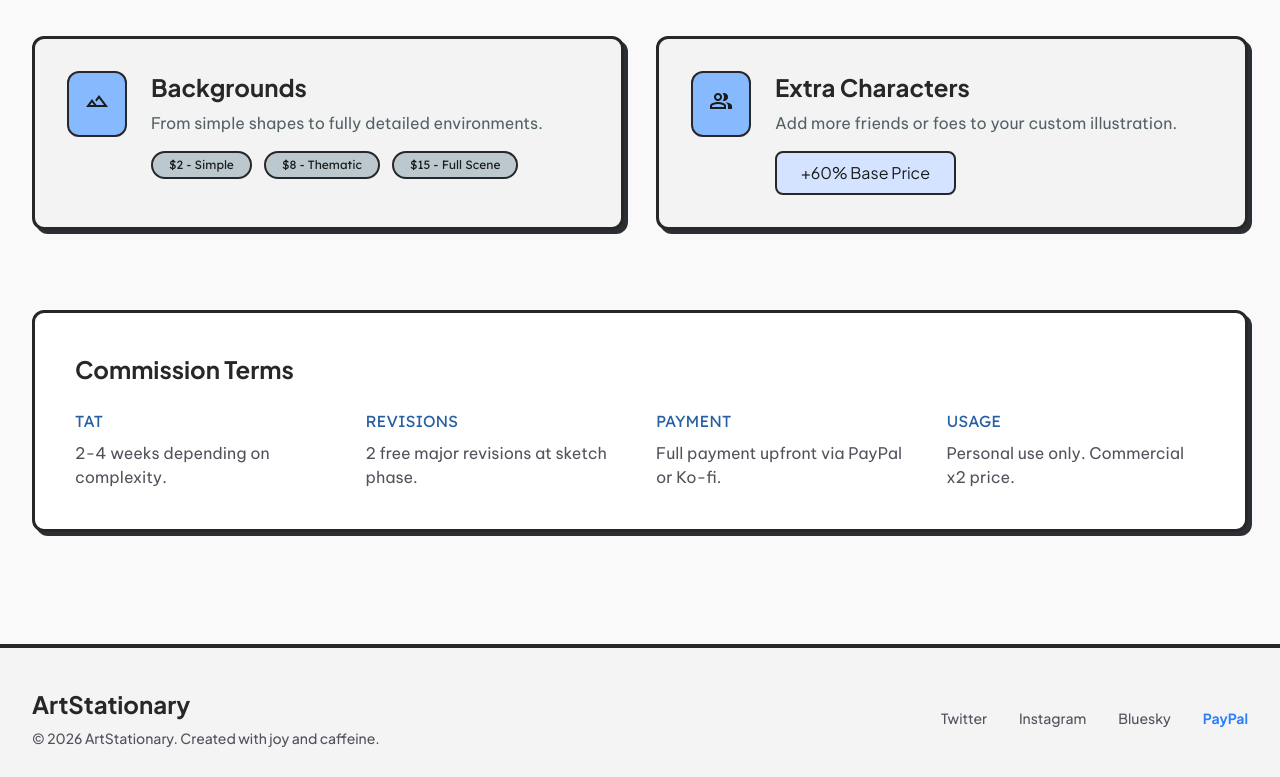
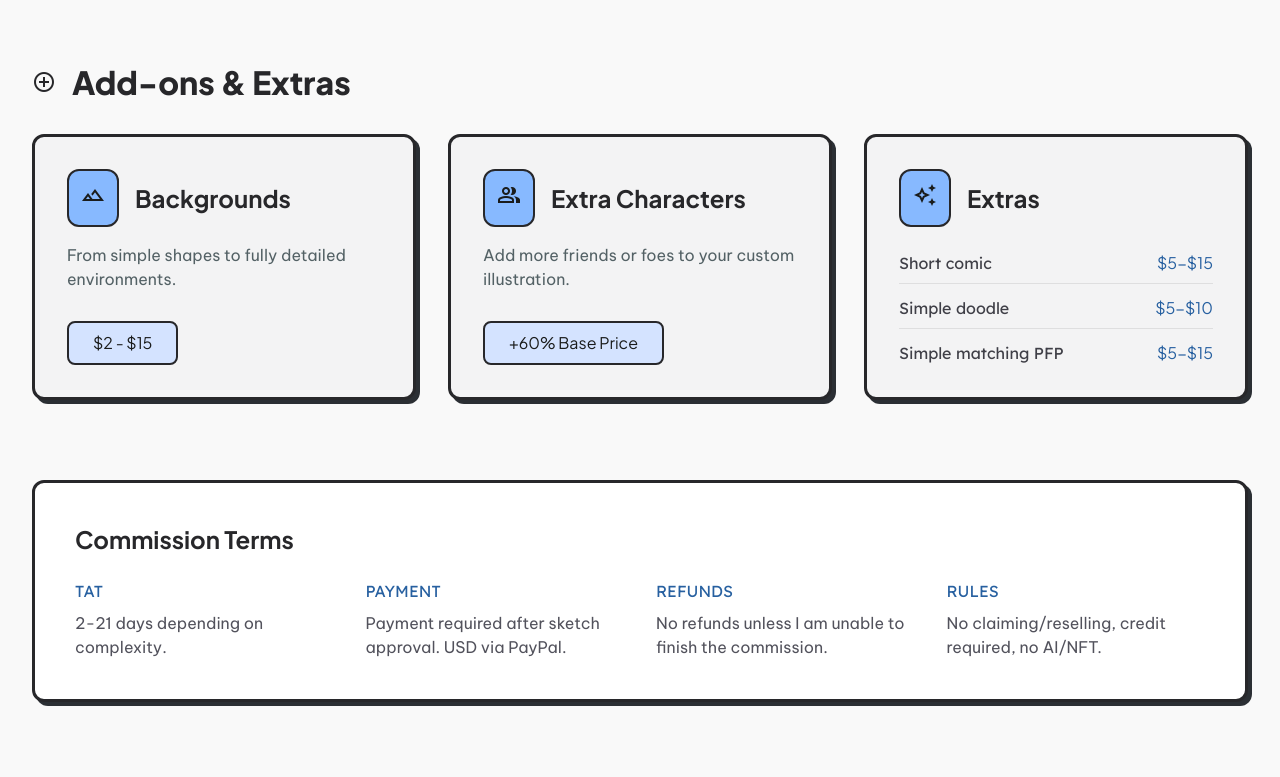
Before and after one commit to EdelWinslow/KeepOnTabs, a Next.js app: page /pricing in a window 1280 px wide. Shown: the part 1183-1960 px from the top of the page. Built offline with nearby package versions, Linux system fonts and the light colour scheme.

Commit message:
Update content: prices, terms, do/dont, and social links

```diff
--- a/src/app/contact/page.tsx
+++ b/src/app/contact/page.tsx
@@ -78,7 +78,9 @@ export default function Contact() {
             <div className="space-y-4">
               <a
                 className="flex items-center gap-4 p-4 bg-white border-[3px] border-zinc-800 hard-shadow-sm hover:translate-x-[2px] hover:translate-y-[2px] hover:shadow-none transition-all"
-                href="#"
+                href="https://discord.gg/BsP7Buc3"
+                target="_blank"
+                rel="noopener noreferrer"
               >
                 <span className="material-symbols-outlined text-primary text-[32px]" style={{ fontVariationSettings: '"FILL" 1' }}>
                   diversity_3
@@ -88,13 +90,15 @@ export default function Contact() {
                     Discord
                   </span>
                   <span className="font-bold text-lg text-zinc-800">
-                    @ArtStationary#0000
+                    Join Server
                   </span>
                 </div>
               </a>
               <a
                 className="flex items-center gap-4 p-4 bg-white border-[3px] border-zinc-800 hard-shadow-sm hover:translate-x-[2px] hover:translate-y-[2px] hover:shadow-none transition-all"
-                href="#"
+                href="https://www.instagram.com/keep0ntabs?igsh=dGxubWFxMWZjYnN6"
+                target="_blank"
+                rel="noopener noreferrer"
               >
                 <span className="material-symbols-outlined text-primary text-[32px]" style={{ fontVariationSettings: '"FILL" 1' }}>
                   camera
@@ -104,13 +108,15 @@ export default function Contact() {
                     Instagram
                   </span>
                   <span className="font-bold text-lg text-zinc-800">
-                    @ArtStationary
+                    @keep0ntabs
                   </span>
                 </div>
               </a>
               <a
                 className="flex items-center gap-4 p-4 bg-white border-[3px] border-zinc-800 hard-shadow-sm hover:translate-x-[2px] hover:translate-y-[2px] hover:shadow-none transition-all"
-                href="#"
+                href="https://www.tiktok.com/@keep0ntabs?_r=1&_t=ZS-95yPiJkVOi4"
+                target="_blank"
+                rel="noopener noreferrer"
               >
                 <span className="material-symbols-outlined text-primary text-[32px]" style={{ fontVariationSettings: '"FILL" 1' }}>
                   video_library
@@ -120,7 +126,7 @@ export default function Contact() {
                     TikTok
                   </span>
                   <span className="font-bold text-lg text-zinc-800">
-                    @ArtStationary_vids
+                    @keep0ntabs
                   </span>
                 </div>
               </a>
@@ -139,14 +145,14 @@ export default function Contact() {
             </h3>
             <div className="bg-primary-fixed p-6 border-[3px] border-zinc-800">
               <p className="font-label-bold text-xs uppercase mb-1">
-                Primary Method: PayPal
+                Method: PayPal • Currency: USD
               </p>
               <p className="font-headline-md text-zinc-900 break-all">
                 thecooltabitha@gmail.com
               </p>
             </div>
             <p className="mt-4 text-sm text-on-surface-variant font-medium italic">
-              * Invoices will be sent after the initial sketch approval.
+              * Payment required after sketch approval. Please include your username + commission type in the note.
             </p>
           </FadeIn>
 
--- a/src/app/pricing/page.tsx
+++ b/src/app/pricing/page.tsx
@@ -39,7 +39,7 @@ export default function Pricing() {
             <ul className="space-y-4">
               <li className="flex justify-between items-center pb-2 border-b border-zinc-100">
                 <span className="font-label-bold text-zinc-700">Headshot</span>
-                <span className="font-headline-md text-primary">$12</span>
+                <span className="font-headline-md text-primary">$6</span>
               </li>
               <li className="flex justify-between items-center pb-2 border-b border-zinc-100">
                 <span className="font-label-bold text-zinc-700">Bust up</span>
@@ -49,9 +49,17 @@ export default function Pricing() {
                 <span className="font-label-bold text-zinc-700">Half body</span>
                 <span className="font-headline-md text-primary">$12</span>
               </li>
-              <li className="flex justify-between items-center">
+              <li className="flex justify-between items-center pb-2 border-b border-zinc-100">
                 <span className="font-label-bold text-zinc-700">Full body</span>
                 <span className="font-headline-md text-primary">$15</span>
+              </li>
+              <li className="flex justify-between items-center pb-2 border-b border-zinc-100">
+                <span className="font-label-bold text-zinc-700">Flat colors</span>
+                <span className="font-headline-md text-primary">+$2</span>
+              </li>
+              <li className="flex justify-between items-center">
+                <span className="font-label-bold text-zinc-700">Simple shading</span>
+                <span className="font-headline-md text-primary">+$2</span>
               </li>
             </ul>
           </div>
@@ -97,9 +105,17 @@ export default function Pricing() {
                 <span className="font-label-bold text-zinc-700">Half body</span>
                 <span className="font-headline-md text-primary">$22</span>
               </li>
-              <li className="flex justify-between items-center">
+              <li className="flex justify-between items-center pb-2 border-b border-zinc-800/10">
                 <span className="font-label-bold text-zinc-700">Full body</span>
                 <span className="font-headline-md text-primary">$26</span>
+              </li>
+              <li className="flex justify-between items-center pb-2 border-b border-zinc-800/10">
+                <span className="font-label-bold text-zinc-700">Flat colors</span>
+                <span className="font-headline-md text-primary">+$2</span>
+              </li>
+              <li className="flex justify-between items-center">
+                <span className="font-label-bold text-zinc-700">Simple shading</span>
+                <span className="font-headline-md text-primary">+$3</span>
               </li>
             </ul>
           </div>
@@ -162,47 +178,64 @@ export default function Pricing() {
             <span className="material-symbols-outlined text-4xl">add_circle</span>
             Add-ons &amp; Extras
           </h3>
-          <div className="grid grid-cols-1 md:grid-cols-2 gap-8">
-            <div className="bg-surface-container-low p-8 border-[3px] border-zinc-800 rounded-xl hard-shadow flex gap-6 items-start">
-              <div className="bg-primary-container p-4 rounded-xl border-2 border-zinc-800 shrink-0">
-                <span className="material-symbols-outlined text-3xl">landscape</span>
+          <div className="grid grid-cols-1 md:grid-cols-2 lg:grid-cols-3 gap-8">
+            <div className="bg-surface-container-low p-8 border-[3px] border-zinc-800 rounded-xl hard-shadow flex flex-col gap-4 items-start">
+              <div className="flex items-center gap-4">
+                <div className="bg-primary-container p-3 rounded-xl border-2 border-zinc-800 shrink-0">
+                  <span className="material-symbols-outlined text-2xl">landscape</span>
                 </div>
-              <div>
-                <h4 className="font-headline-md text-headline-md text-zinc-800 mb-2">
+                <h4 className="font-headline-md text-headline-md text-zinc-800">
                   Backgrounds
                 </h4>
-                <p className="font-body-md text-secondary mb-4">
+              </div>
+              <p className="font-body-md text-secondary">
                 From simple shapes to fully detailed environments.
               </p>
-                <div className="flex flex-wrap gap-3">
-                  <span className="px-4 py-1 bg-secondary-fixed-dim border-2 border-zinc-800 rounded-full font-label-bold text-xs">
-                    $2 - Simple
-                  </span>
-                  <span className="px-4 py-1 bg-secondary-fixed-dim border-2 border-zinc-800 rounded-full font-label-bold text-xs">
-                    $8 - Thematic
-                  </span>
-                  <span className="px-4 py-1 bg-secondary-fixed-dim border-2 border-zinc-800 rounded-full font-label-bold text-xs">
-                    $15 - Full Scene
-                  </span>
-                </div>
+              <div className="inline-block px-6 py-2 bg-primary-fixed border-2 border-zinc-800 rounded-lg font-headline-md mt-auto">
+                $2 - $15
               </div>
             </div>
 
-            <div className="bg-surface-container-low p-8 border-[3px] border-zinc-800 rounded-xl hard-shadow flex gap-6 items-start">
-              <div className="bg-primary-container p-4 rounded-xl border-2 border-zinc-800 shrink-0">
-                <span className="material-symbols-outlined text-3xl">group</span>
+            <div className="bg-surface-container-low p-8 border-[3px] border-zinc-800 rounded-xl hard-shadow flex flex-col gap-4 items-start">
+              <div className="flex items-center gap-4">
+                <div className="bg-primary-container p-3 rounded-xl border-2 border-zinc-800 shrink-0">
+                  <span className="material-symbols-outlined text-2xl">group</span>
                 </div>
-              <div>
-                <h4 className="font-headline-md text-headline-md text-zinc-800 mb-2">
+                <h4 className="font-headline-md text-headline-md text-zinc-800">
                   Extra Characters
                 </h4>
-                <p className="font-body-md text-secondary mb-4">
+              </div>
+              <p className="font-body-md text-secondary">
                 Add more friends or foes to your custom illustration.
               </p>
-                <div className="inline-block px-6 py-2 bg-primary-fixed border-2 border-zinc-800 rounded-lg font-headline-md">
+              <div className="inline-block px-6 py-2 bg-primary-fixed border-2 border-zinc-800 rounded-lg font-headline-md mt-auto">
                 +60% Base Price
               </div>
             </div>
+
+            <div className="bg-surface-container-low p-8 border-[3px] border-zinc-800 rounded-xl hard-shadow flex flex-col gap-4 items-start">
+              <div className="flex items-center gap-4">
+                <div className="bg-primary-container p-3 rounded-xl border-2 border-zinc-800 shrink-0">
+                  <span className="material-symbols-outlined text-2xl">auto_awesome</span>
+                </div>
+                <h4 className="font-headline-md text-headline-md text-zinc-800">
+                  Extras
+                </h4>
+              </div>
+              <ul className="space-y-3 w-full font-label-bold text-zinc-700 mt-2">
+                <li className="flex justify-between border-b border-zinc-800/10 pb-2">
+                  <span>Short comic</span>
+                  <span className="text-primary font-headline-md">$5-$15</span>
+                </li>
+                <li className="flex justify-between border-b border-zinc-800/10 pb-2">
+                  <span>Simple doodle</span>
+                  <span className="text-primary font-headline-md">$5-$10</span>
+                </li>
+                <li className="flex justify-between">
+                  <span>Simple matching PFP</span>
+                  <span className="text-primary font-headline-md">$5-$15</span>
+                </li>
+              </ul>
             </div>
           </div>
         </section>
@@ -217,25 +250,25 @@ export default function Pricing() {
             <div>
               <div className="font-label-bold text-primary mb-2">TAT</div>
               <p className="text-zinc-600 font-body-md">
-                2-4 weeks depending on complexity.
-              </p>
-            </div>
-            <div>
-              <div className="font-label-bold text-primary mb-2">REVISIONS</div>
-              <p className="text-zinc-600 font-body-md">
-                2 free major revisions at sketch phase.
+                2-21 days depending on complexity.
               </p>
             </div>
             <div>
               <div className="font-label-bold text-primary mb-2">PAYMENT</div>
               <p className="text-zinc-600 font-body-md">
-                Full payment upfront via PayPal or Ko-fi.
+                Payment required after sketch approval. USD via PayPal.
               </p>
             </div>
             <div>
-              <div className="font-label-bold text-primary mb-2">USAGE</div>
+              <div className="font-label-bold text-primary mb-2">REFUNDS</div>
               <p className="text-zinc-600 font-body-md">
-                Personal use only. Commercial x2 price.
+                No refunds unless I am unable to finish the commission.
+              </p>
+            </div>
+            <div>
+              <div className="font-label-bold text-primary mb-2">RULES</div>
+              <p className="text-zinc-600 font-body-md">
+                No claiming/reselling, credit required, no AI/NFT.
               </p>
             </div>
           </div>
--- a/src/app/tos/page.tsx
+++ b/src/app/tos/page.tsx
@@ -67,8 +67,7 @@ export default function TOS() {
                 <div>
                   <h3 className="font-label-bold text-zinc-800">4. No Refunds</h3>
                   <p className="text-sm text-zinc-600 mt-1 italic">
-                    Once the final coloring phase begins, no refunds will be
-                    issued.
+                    No refunds will be issued unless I am unable to finish the commission.
                   </p>
                 </div>
               </div>
@@ -93,7 +92,7 @@ export default function TOS() {
                     6. Credit Required
                   </h3>
                   <p className="text-sm text-zinc-600 mt-1 italic">
-                    Please credit &apos;ArtStationary&apos; when posting the artwork
+                    Please credit &apos;keep0ntabs&apos; when posting the artwork
                     online.
                   </p>
                 </div>
@@ -104,8 +103,7 @@ export default function TOS() {
                 <div>
                   <h3 className="font-label-bold text-zinc-800">7. No Reselling</h3>
                   <p className="text-sm text-zinc-600 mt-1 italic">
-                    Artwork is for personal use only. Commercial reselling is
-                    strictly prohibited without prior written agreement.
+                    No claiming or reselling the artwork. Artwork is for personal use only.
                   </p>
                 </div>
               </div>
@@ -142,7 +140,7 @@ export default function TOS() {
             </div>
             <div className="mt-6 flex items-center gap-2 text-on-primary-container font-label-bold italic">
               <span className="material-symbols-outlined">info</span>
-              Please include your order # in the notes!
+              Please include your username + commission type in the notes!
             </div>
           </FadeIn>
 
@@ -153,7 +151,9 @@ export default function TOS() {
             <div className="flex flex-col gap-4">
               <a
                 className="flex items-center justify-between p-4 border-2 border-zinc-800 rounded-lg hover:bg-tertiary-fixed transition-colors"
-                href="#"
+                href="https://discord.gg/BsP7Buc3"
+                target="_blank"
+                rel="noopener noreferrer"
               >
                 <div className="flex items-center gap-3">
                   <span className="material-symbols-outlined text-indigo-500" style={{ fontVariationSettings: '"FILL" 1' }}>
@@ -161,11 +161,13 @@ export default function TOS() {
                   </span>
                   <span className="font-label-bold">Discord</span>
                 </div>
-                <span className="text-zinc-500">@ArtStationary#0000</span>
+                <span className="text-zinc-500">Join Server</span>
               </a>
               <a
                 className="flex items-center justify-between p-4 border-2 border-zinc-800 rounded-lg hover:bg-tertiary-fixed transition-colors"
-                href="#"
+                href="https://www.instagram.com/keep0ntabs?igsh=dGxubWFxMWZjYnN6"
+                target="_blank"
+                rel="noopener noreferrer"
               >
                 <div className="flex items-center gap-3">
                   <span className="material-symbols-outlined text-pink-500" style={{ fontVariationSettings: '"FILL" 1' }}>
@@ -173,11 +175,13 @@ export default function TOS() {
                   </span>
                   <span className="font-label-bold">Instagram</span>
                 </div>
-                <span className="text-zinc-500">@ArtStationary</span>
+                <span className="text-zinc-500">@keep0ntabs</span>
               </a>
               <a
                 className="flex items-center justify-between p-4 border-2 border-zinc-800 rounded-lg hover:bg-tertiary-fixed transition-colors"
-                href="#"
+                href="https://www.tiktok.com/@keep0ntabs?_r=1&_t=ZS-95yPiJkVOi4"
+                target="_blank"
+                rel="noopener noreferrer"
               >
                 <div className="flex items-center gap-3">
                   <span className="material-symbols-outlined text-black" style={{ fontVariationSettings: '"FILL" 1' }}>
@@ -185,7 +189,7 @@ export default function TOS() {
                   </span>
                   <span className="font-label-bold">TikTok</span>
                 </div>
-                <span className="text-zinc-500">@ArtStationary_vids</span>
+                <span className="text-zinc-500">@keep0ntabs</span>
               </a>
             </div>
           </FadeIn>
--- a/src/components/Footer.tsx
+++ b/src/components/Footer.tsx
@@ -6,30 +6,36 @@ export default function Footer() {
       <div className="flex flex-col md:flex-row justify-between items-center py-10 px-8 gap-6 w-full max-w-container-max mx-auto">
         <div className="flex flex-col items-center md:items-start gap-2">
           <span className="font-bold text-zinc-800 font-headline-md text-headline-md">
-            ArtStationary
+            keep0ntabs
           </span>
           <span className="font-headline-md font-medium text-sm text-zinc-600">
-            © {new Date().getFullYear()} ArtStationary. Created with joy and caffeine.
+            © {new Date().getFullYear()} keep0ntabs. Created with joy and caffeine.
           </span>
         </div>
         <div className="flex gap-8">
           <a
             className="text-zinc-600 font-headline-md font-medium text-sm hover:text-blue-400 transition-colors"
-            href="#"
+            href="https://discord.gg/BsP7Buc3"
+            target="_blank"
+            rel="noopener noreferrer"
           >
-            Twitter
+            Discord
           </a>
           <a
             className="text-zinc-600 font-headline-md font-medium text-sm hover:text-blue-400 transition-colors"
-            href="#"
+            href="https://www.instagram.com/keep0ntabs?igsh=dGxubWFxMWZjYnN6"
+            target="_blank"
+            rel="noopener noreferrer"
           >
             Instagram
           </a>
           <a
             className="text-zinc-600 font-headline-md font-medium text-sm hover:text-blue-400 transition-colors"
-            href="#"
+            href="https://www.tiktok.com/@keep0ntabs?_r=1&_t=ZS-95yPiJkVOi4"
+            target="_blank"
+            rel="noopener noreferrer"
           >
-            Bluesky
+            TikTok
           </a>
           <a
             className="text-blue-500 font-bold font-headline-md text-sm hover:text-blue-400 transition-colors"
```
Also changed, not shown: src/app/page.tsx (+47 -16 lines). Lines whose indentation alone changed are shown as unchanged.
